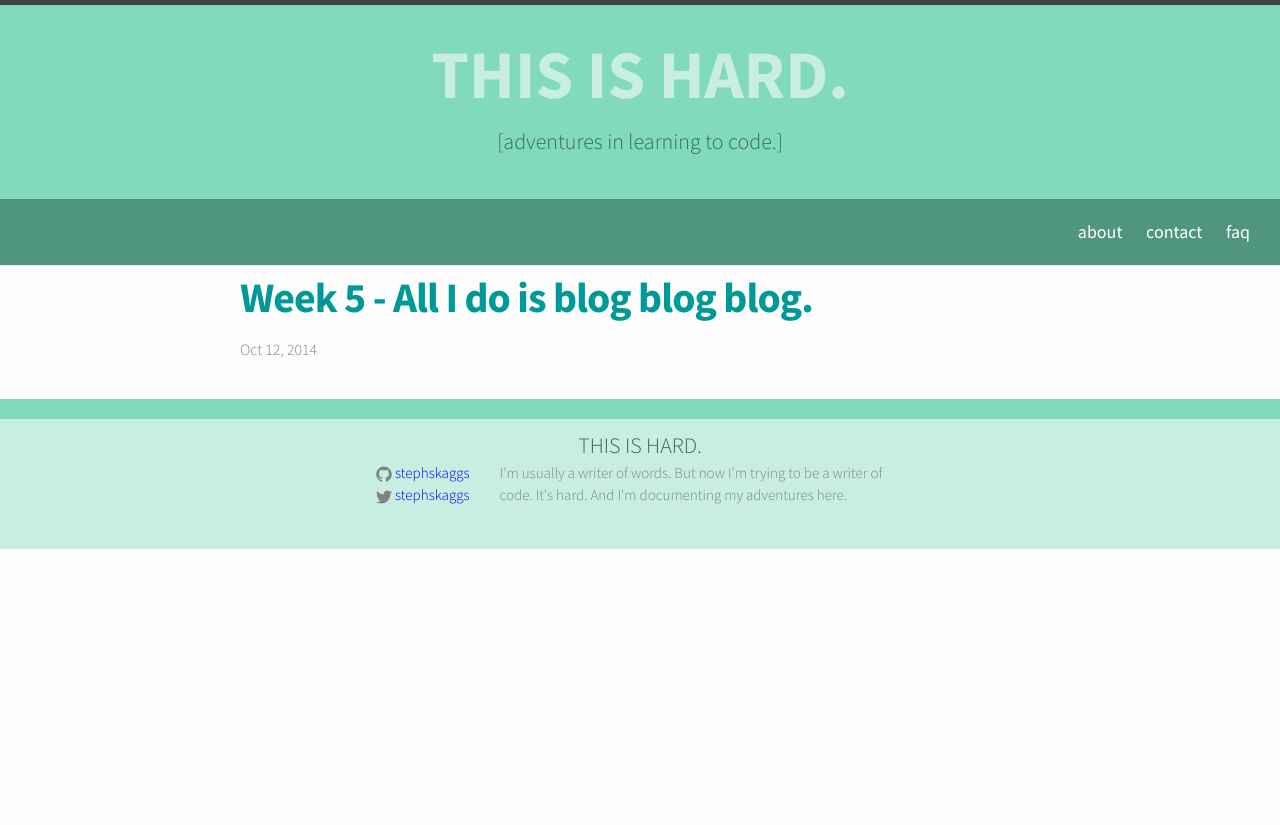
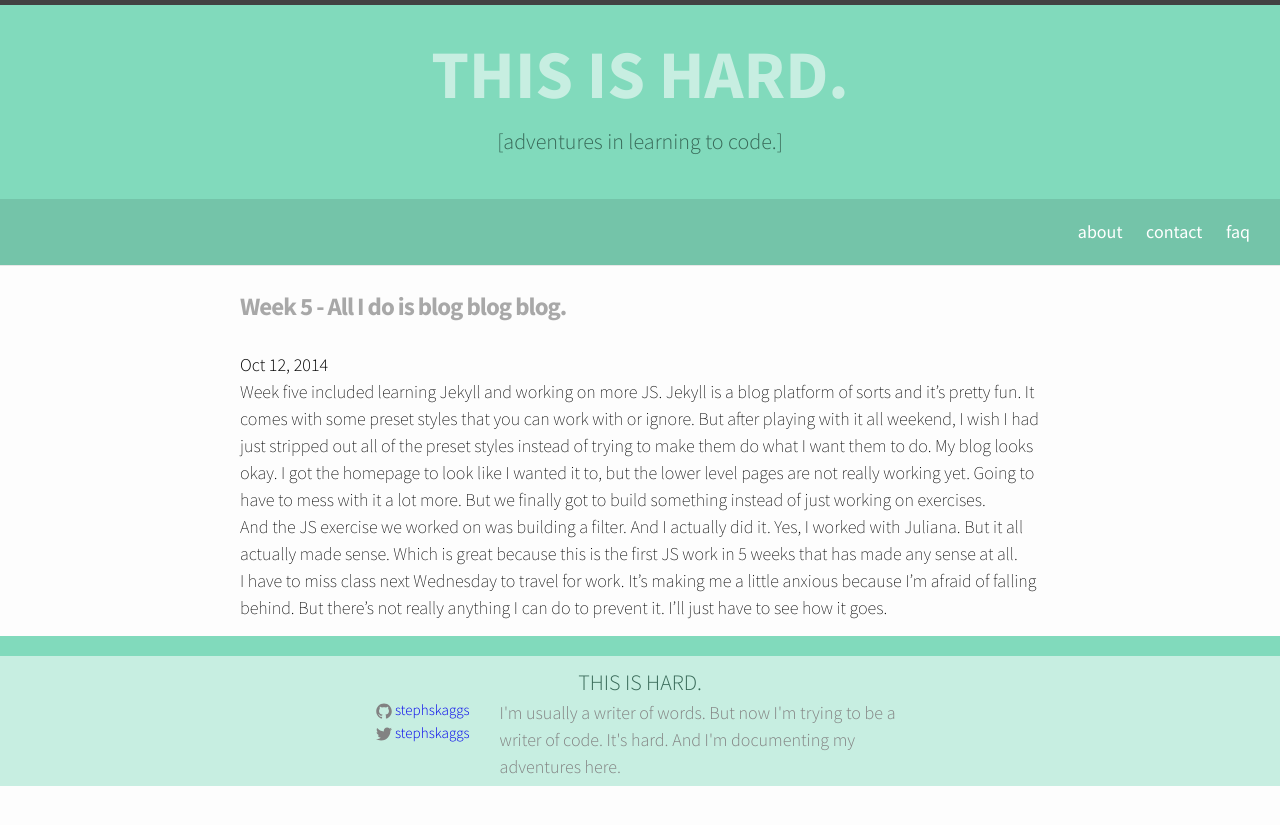
Before and after one commit to stephskaggs/stephskaggs.github.io, a Jekyll site: the page built from _posts/2014-10-12-All-I-do-is-blog.markdown, in a window 1280 px wide. Shown: the top 825 px of the page. Built offline with Jekyll 4.4.1, drawn with Linux system fonts in a browser that asks for light colours.

Commit message:
added my content

```diff
--- a/_includes/head.html
+++ b/_includes/head.html
@@ -9,6 +9,6 @@
     <link rel="stylesheet" href="{{ "/css/main.css" | prepend: site.baseurl }}">
     <link rel="canonical" href="{{ page.url | replace:'index.html','' | prepend: site.baseurl | prepend: site.url }}">
 
-     <link href='http://fonts.googleapis.com/css?family=Source+Sans+Pro:200,300,400,600,700,900,200italic,300italic,400italic,600italic,700italic,900italic' rel='stylesheet' type='text/css'>
+     <link href='http://fonts.googleapis.com/css?family=Source+Sans+Pro:200,300,400,600,700,900,200italic,300italic,400italic,600italic,700italic,900italic | Roboto:400,900italic,900,700italic,700,500italic,500,400italic,300italic,300,100italic,100' rel='stylesheet' type='text/css'>
 
 </head>
--- a/_includes/header.html
+++ b/_includes/header.html
@@ -3,13 +3,12 @@
 <!--   <div class="wrapper"> -->
     <div class="head-container">
       <div class="title-container">
-        <a href="index.html">
+        <a href="{{ site.baseurl }}/">
 <!--
       <a class="site-title" href="{{ site.baseurl }}/">{{ site.title }}</a>
       <div class="site-subhead">[adventures in learning to code.]</div>
     <!-  <a class="site-title" href="http://stephskaggs.github.io/">THIS IS HARD.</a> -->
 
- <!--    <h1 class="site-title"><href={{ site.baseurl }}THIS IS HARD -->
 
           <h1>THIS IS HARD.</h1>
           <h2>[adventures in learning to code.]</h2>
--- a/_posts/2014-09-14-week-one.markdown
+++ b/_posts/2014-09-14-week-one.markdown
@@ -5,7 +5,7 @@ date: 2014-09-14
 categories: git, command line
 ---
 
-Week one at Makersquare is over, kids. If I were still in college I would equate day one to "syllabus day." Our instructors introduced themselves and they all seem super/awesome/cool/the best ever. (They also happen to be the ones who look at my homework. Hi Elise, Flip and Mae!)
+Week one at Makersquare is over, kids. If I were still in college I would equate day one to "syllabus day." Our instructors introduced themselves and they all seem super awesome. (They also happen to be the ones who look at my homework. Hi Elise, Flip and Mae!)
 
 And then we dove into installing. Sounds simple, yes. But I forgot to mention we were installing through terminal and terminal makes my brain hurt. First you install XCode, then you type a bunch of commands straight up into terminal. After a little assistance (okay, a lot of assistance) from Flip, I was up and running. It also didn't hurt that I already had some of the things installed from Springbox coding class.
 
--- a/_posts/2014-10-12-All-I-do-is-blog.markdown
+++ b/_posts/2014-10-12-All-I-do-is-blog.markdown
@@ -5,4 +5,8 @@ date: 2014-10-12
 categories: Floats, blog, CSS, HTML
 ---
 
-Words here
+Week five included learning Jekyll and working on more JS. Jekyll is a blog platform of sorts and it’s pretty fun. It comes with some preset styles that you can work with or ignore.  But after playing with it all weekend, I wish I had just stripped out all of the preset styles instead of trying to make them do what I want them to do. My blog looks okay. I got the homepage to look like I wanted it to, but the lower level pages are not really working yet. Going to have to mess with it a lot more. But we finally got to build something instead of just working on exercises.
+
+And the JS exercise we worked on was building a filter. And I actually did it. Yes, I worked with Juliana. But it all actually made sense. Which is great because this is the first JS work in 5 weeks that has made any sense at all.
+
+I have to miss class next Wednesday to travel for work. It’s making me a little anxious because I’m afraid of falling behind. But there’s not really anything I can do to prevent it. I’ll just have to see how it goes.
--- a/_sass/_layout.scss
+++ b/_sass/_layout.scss
@@ -26,13 +26,15 @@
 .site-nav {
     float: right;
     line-height: 56px;
+    text-color: white;
 
     .menu-icon {
         display: none;
     }
 
     .page-link {
-        color: $text-color;
+        color: white;
+        font-weight: 500;
         line-height: $base-line-height;
 
         // Gaps between nav items, but not on the first one
@@ -162,7 +164,7 @@
  * Page content
  */
 .page-content {
-    padding: $spacing-unit 0;
+    padding: 5px;
 }
 
 .page-heading {
@@ -179,13 +181,14 @@
 }
 
 .post-meta {
-    font-size: $small-font-size;
-    color: $grey-color;
+    // font-size: $small-font-size;
+    // color: $grey-color;
 }
 
 .post-link {
     display: block;
-    font-size: 24px;
+    // font-size: 24px;
+    // texcolor: white;
 }
 
 
@@ -198,9 +201,9 @@
 }
 
 .post-title {
-    font-size: 42px;
+    font-size: 25px;
     letter-spacing: -1px;
-    line-height: 1;
+    line-height: 2;
 
     @include media-query($on-laptop) {
         font-size: 36px;
--- a/css/main.scss
+++ b/css/main.scss
@@ -13,7 +13,7 @@ $base-line-height: 1.5;
 
 $spacing-unit:     0px;
 
-$text-color:       white;
+$text-color:       828282;
 $background-color: #fdfdfd;
 $brand-color:      #E64016;
 
@@ -106,7 +106,8 @@ a:hover {
     float:left;
     // border: solid purple;
     width: 100%;
-    background-color: #50967E;
+    background-color: #74C4A9;
+    color: white;
     text-align: right;
     padding-top: 5px;
     padding-bottom: 5px;
@@ -127,21 +128,19 @@ a:hover {
 .post-link {
     // border: solid black;
     text-align: left;
-    font-weight: 600;
-    color: #29A3A3;
+    font-weight: 500;
+    color: #A0A0A0;
+    font-size: 20px;
 }
 
-.post-title {
-    // border: solid black;
-    text-align: left;
-    color: #009999
-}
 
 p {
     // border: solid purple;
     text-align: left;
     margin-bottom: 10px;
-    text-color: grey;
+    text-color: #B8B8B8;
+    font-size: 18px;
+
 }
 
 .post-meta {
@@ -149,6 +148,7 @@ p {
     margin-top: 10px;
     padding-top: 10px;
     font-weight: 200italic;
+    font-size: 18px;
 }
 
 .blog-post {
@@ -159,7 +159,7 @@ p {
 .read-more {
     // border: solid lime;
     text-align: left;
-    font-size: 14px;
+    font-size: 16px;
     font-weight: 700;
     // float: left;
     display: block;
@@ -178,7 +178,6 @@ p {
     border-top: solid 20px #81DABC,
     ;
 }
-
 
 
 .footer-col-wrapper {
@@ -207,14 +206,23 @@ p {
     padding-left: 30px;
 }
 
-// .post-content {
-//     border: solid green;
-//     text-align: left;
-//     font-weight: 200;
 
-// }
 
-// .page-test {background: red;}
+// blog page content
+
+.post-title {
+    // border: solid black;
+    text-align: left;
+    color: #A8A8A8;
+}
+
+.post-content {
+    // border: solid green;
+    text-align: left;
+    font-weight: 200;
+
+}
+
 
 // Import partials from `sass_dir` (defaults to `_sass`)
 @import
```
Also changed, not shown: _posts/2014-09-30-blog-update.markdown (deleted, +0 -8 lines), _posts/2014-10-06-blog-update.markdown (deleted, +0 -8 lines).
